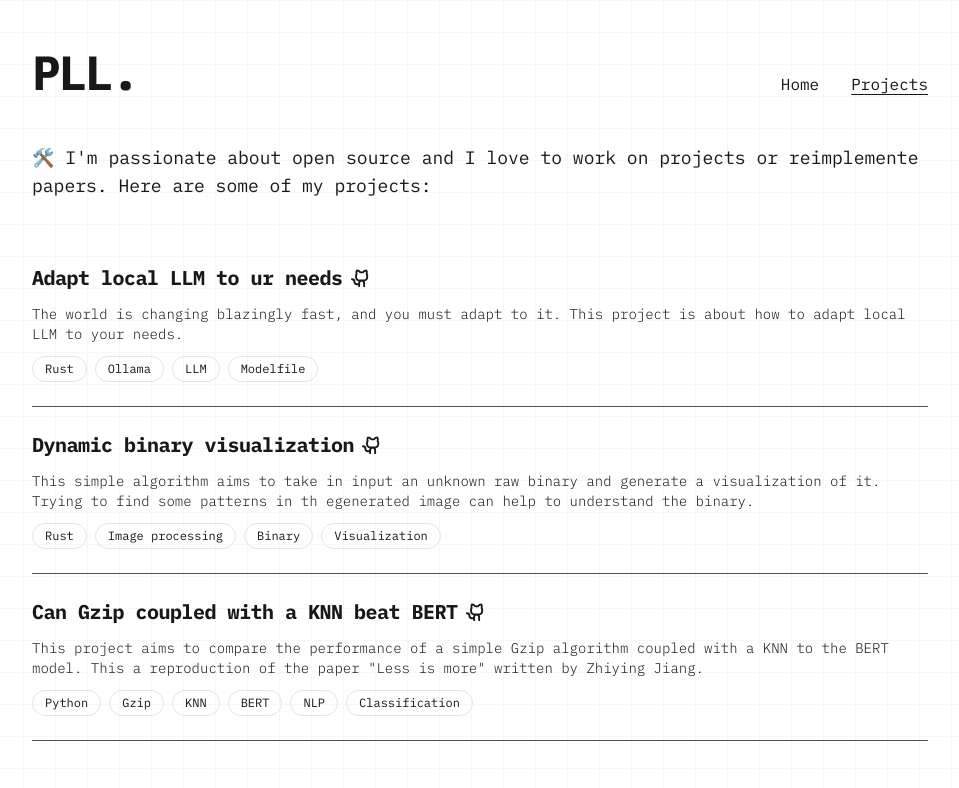
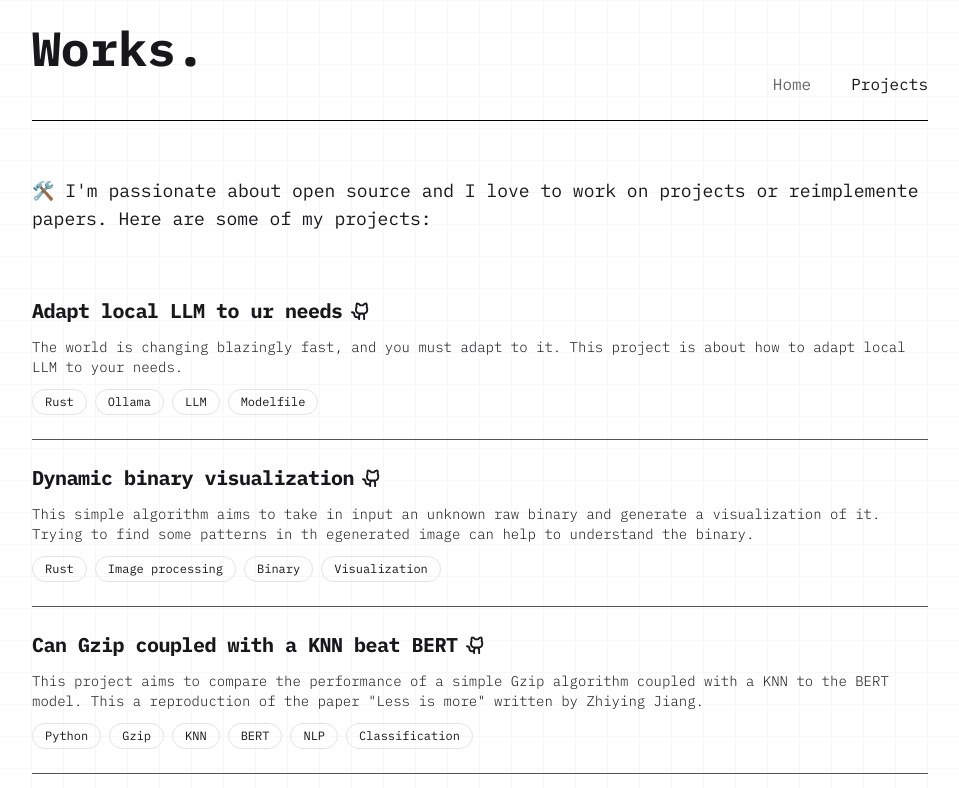
Before and after one commit to PierreLouisLetoquart/itsme, a Next.js app: page /projects in a window 1280 px wide. Shown: the top 788 px of the page, without its empty margins (160-1119 px from the left). Built offline with nearby package versions, Linux system fonts and the light colour scheme.

Commit message:
chore(ui): responsive header

```diff
--- a/next.config.mjs
+++ b/next.config.mjs
@@ -1,13 +1,4 @@
-import createMDX from "@next/mdx";
+/** @type {import('next').NextConfig} */
+const nextConfig = {};
 
-/** @type {import('next').NextConfig} */
-const nextConfig = {
-  pageExtensions: ["js", "jsx", "mdx", "ts", "tsx"],
-  experimental: {
-    mdxRs: true,
-  },
-};
-
-const withMDX = createMDX();
-
-export default withMDX(nextConfig);
+export default nextConfig;
--- a/src/app/layout.tsx
+++ b/src/app/layout.tsx
@@ -1,8 +1,8 @@
 import { IBM_Plex_Mono } from "next/font/google";
+import "@/styles/globals.css";
 
-import "@/styles/globals.css";
 import { cn } from "@/utils/cn";
-import { Navbar } from "@/components/navbar";
+import { MHeader } from "@/components/main-header";
 
 const ibm_plex_mono = IBM_Plex_Mono({
   weight: ["300", "400", "500", "600", "700"],
@@ -15,13 +15,13 @@ export default function RootLayout({ children }: RootLayoutProps) {
     <html lang="en">
       <body
         className={cn(
-          "min-h-screen bg-white px-3 text-zinc-900 antialiased transition-colors selection:bg-zinc-800 selection:text-zinc-50 sm:px-6 dark:bg-black dark:text-zinc-200 dark:selection:bg-zinc-100 dark:selection:text-zinc-800",
+          "min-h-screen bg-white text-zinc-900 antialiased transition-colors selection:bg-zinc-800 selection:text-zinc-50 dark:bg-black dark:text-zinc-200 dark:selection:bg-zinc-100 dark:selection:text-zinc-800",
           ibm_plex_mono.className,
         )}
       >
-        <div className="bg-grid-zinc-200/[0.3] dark:bg-grid-zinc-800/[0.3] min-h-screen">
+        <div className="bg-grid-zinc-200/[0.3] dark:bg-grid-zinc-800/[0.3] min-h-screen px-6">
           <div className="mx-auto w-full max-w-4xl">
-            <Navbar />
+            <MHeader />
             {children}
           </div>
         </div>
--- a/src/app/page.tsx
+++ b/src/app/page.tsx
@@ -4,7 +4,7 @@ import { Paragraph } from "@/components/paragraph";
 export default function Home() {
   return (
     <>
-      <Paragraph className="mb-6 md:mb-8">
+      <Paragraph className="mb-6 mt-8 sm:mt-10 md:mb-8 md:mt-14">
         👋 Hi there! I&apos;m Pierre-Louis, a student in computer science
         actually in Montreal, Canada. When I&apos;m not programming, I like to
         play basketball or climbing montains with my friends.
--- a/src/app/projects/page.tsx
+++ b/src/app/projects/page.tsx
@@ -5,7 +5,7 @@ import { projects } from "@/utils/projects";
 export default function ProjectsList() {
   return (
     <>
-      <Paragraph className="mb-8 md:mb-10">
+      <Paragraph className="mb-8 mt-8 sm:mt-10 md:mb-10 md:mt-14">
         🛠️ I&apos;m passionate about open source and I love to work on projects
         or reimplemente papers. Here are some of my projects:
       </Paragraph>
--- /dev/null
+++ b/src/components/main-header.tsx
@@ -0,0 +1,79 @@
+"use client";
+
+import Link from "next/link";
+import { usePathname } from "next/navigation";
+
+export function MHeader() {
+  const pathname = usePathname();
+
+  return (
+    <header className="w-full border-b border-black py-6 dark:border-white">
+      <div className="flex items-end justify-between sm:hidden">
+        <h1 className="text-2xl font-semibold">
+          {pathname === "/" ? "PLL." : "Works."}
+        </h1>
+        {pathname === "/" ? (
+          <Link
+            className="text-sm font-normal hover:opacity-80"
+            href="/projects"
+          >
+            My works &rarr;
+          </Link>
+        ) : (
+          <Link className="text-sm font-normal hover:opacity-80" href="/">
+            About me &rarr;
+          </Link>
+        )}
+      </div>
+
+      <div className="hidden items-end justify-between sm:max-lg:flex">
+        <h1 className="text-4xl font-semibold">
+          {pathname === "/" ? "PLL." : "Works."}
+        </h1>
+        <nav className="flex items-center gap-6 md:gap-10">
+          <Link
+            className={`text-base font-normal ${
+              pathname === "/" ? "" : "opacity-65"
+            }`}
+            href="/"
+          >
+            Home
+          </Link>
+          <Link
+            className={`text-base font-normal ${
+              pathname === "/projects" ? "" : "opacity-65"
+            }`}
+            href="/projects"
+          >
+            Projects
+          </Link>
+        </nav>
+      </div>
+
+      <div className="hidden flex-col items-start lg:flex">
+        <h1 className="text-5xl font-bold">
+          {pathname === "/" ? "PLL." : "Works."}
+        </h1>
+
+        <nav className="flex w-full items-center justify-end gap-10">
+          <Link
+            className={`text-base font-normal ${
+              pathname === "/" ? "" : "opacity-65"
+            }`}
+            href="/"
+          >
+            Home
+          </Link>
+          <Link
+            className={`text-base font-normal ${
+              pathname === "/projects" ? "" : "opacity-65"
+            }`}
+            href="/projects"
+          >
+            Projects
+          </Link>
+        </nav>
+      </div>
+    </header>
+  );
+}
--- a/src/components/navbar.tsx
+++ /dev/null
@@ -1,36 +0,0 @@
-"use client";
-
-import Link from "next/link";
-import { usePathname } from "next/navigation";
-
-export function Navbar() {
-  const pathname = usePathname();
-
-  return (
-    <div className="flex h-36 w-full items-center">
-      <div className="flex w-full items-end justify-between">
-        <Link href={"/"}>
-          <h1 className="text-3xl font-bold tracking-tighter  md:text-5xl">
-            PLL.
-          </h1>
-        </Link>
-        <div className="flex items-center gap-8">
-          <Link
-            href={"/"}
-            className={pathname === "/" ? "underline underline-offset-4" : ""}
-          >
-            Home
-          </Link>
-          <Link
-            href={"/projects"}
-            className={
-              pathname === "/projects" ? "underline underline-offset-4" : ""
-            }
-          >
-            Projects
-          </Link>
-        </div>
-      </div>
-    </div>
-  );
-}
```
Also changed, not shown: package.json (+1 -6 lines), src/app/projects/kzip/page.mdx (deleted, +0 -15 lines), src/mdx-components.tsx (deleted, +0 -25 lines), 1 other file (tests, documents, lock files or other folders).
